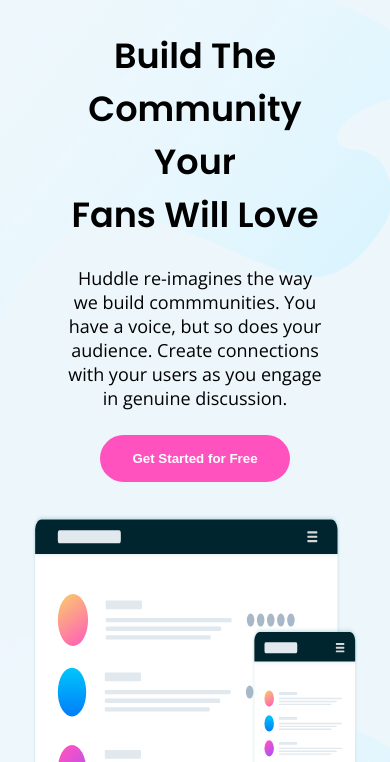
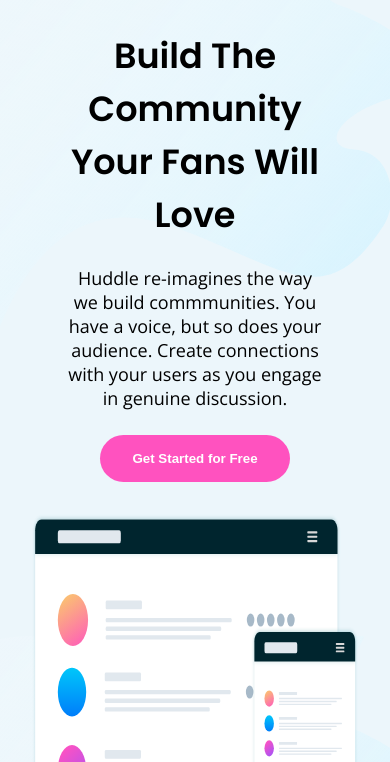
Before and after one commit to danieletchie/Huddle-Landing-Page, a plain HTML site: page index.html in a window 390 px wide. Shown: the part 82-844 px from the top of the page. Drawn offline with nearby package versions, Linux system fonts and the light colour scheme.

Commit message:
Working on Mobile Responsiveness

```diff
--- a/index.html
+++ b/index.html
@@ -25,8 +25,8 @@
         <img class="logo" src="images/logo.svg" alt="logo" />
         <a href="#"><button class="header-btn">Try it free</button></a>
         <div class="intro">
-          <h2>Build The Community Your</h2>
-          <h2>Fans Will Love</h2>
+          <h2>Build The Community</h2>
+          <h2>Your Fans Will Love</h2>
           <p>
             Huddle re-imagines the way we build commmunities. You have a voice,
             but so does your audience. Create connections with your users as you
--- a/style.css
+++ b/style.css
@@ -32,6 +32,7 @@ h2 {
     font-family: 'Poppins', sans-serif;
     font-weight: 600;
     font-size: 35px;
+    line-height: 1fr;
 
 }
 
```
